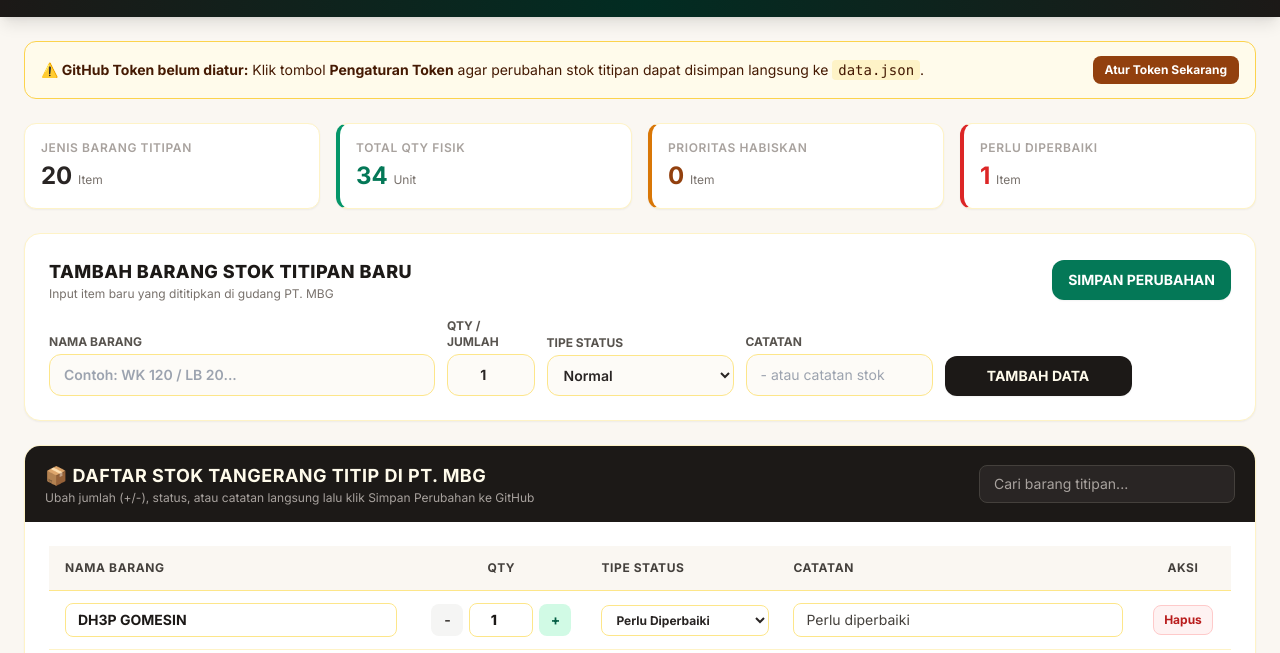
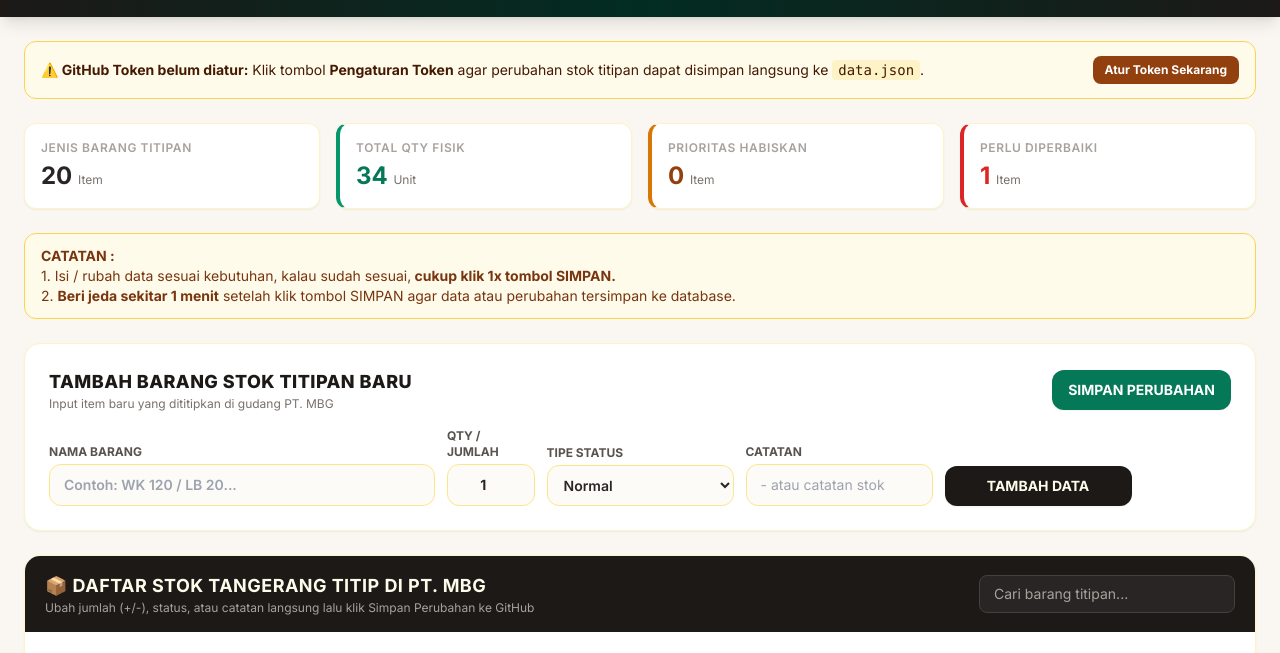
Before and after one commit to putradwi-dev/dashboardmonitoringpengiriman, a plain HTML site: page stoktitipanmbp.html in a window 1280 px wide. Shown: the part 75-728 px from the top of the page. Drawn offline with nearby package versions, Linux system fonts and the light colour scheme.

Commit message:
Update stoktitipanmbp.html

```diff
--- a/stoktitipanmbp.html
+++ b/stoktitipanmbp.html
@@ -68,6 +68,16 @@
                 <p class="text-2xl font-bold text-red-600 mt-1" id="sum-warning">0 <span class="text-xs font-normal text-stone-500">Item</span></p>
             </div>
         </div>
+
+         <!-- Info Mode Read-Only -->
+            <div class="bg-amber-50 border border-amber-300 rounded-xl px-4 py-3 flex items-center gap-3 text-xs sm:text-sm text-amber-900">
+                <div>
+                    <strong>CATATAN : </strong><br>
+                                    1. Isi / rubah data sesuai kebutuhan, kalau sudah sesuai,<strong> cukup klik 1x tombol SIMPAN.</strong><br>
+                                    2. <strong>Beri jeda sekitar 1 menit</strong> setelah klik tombol SIMPAN agar data atau perubahan tersimpan ke database.
+                </div>
+            </div>
+
 
         <!-- Form Tambah Barang Titipan Baru -->
         <section class="bg-white rounded-2xl border border-amber-100 shadow-sm p-5 sm:p-6">
```
